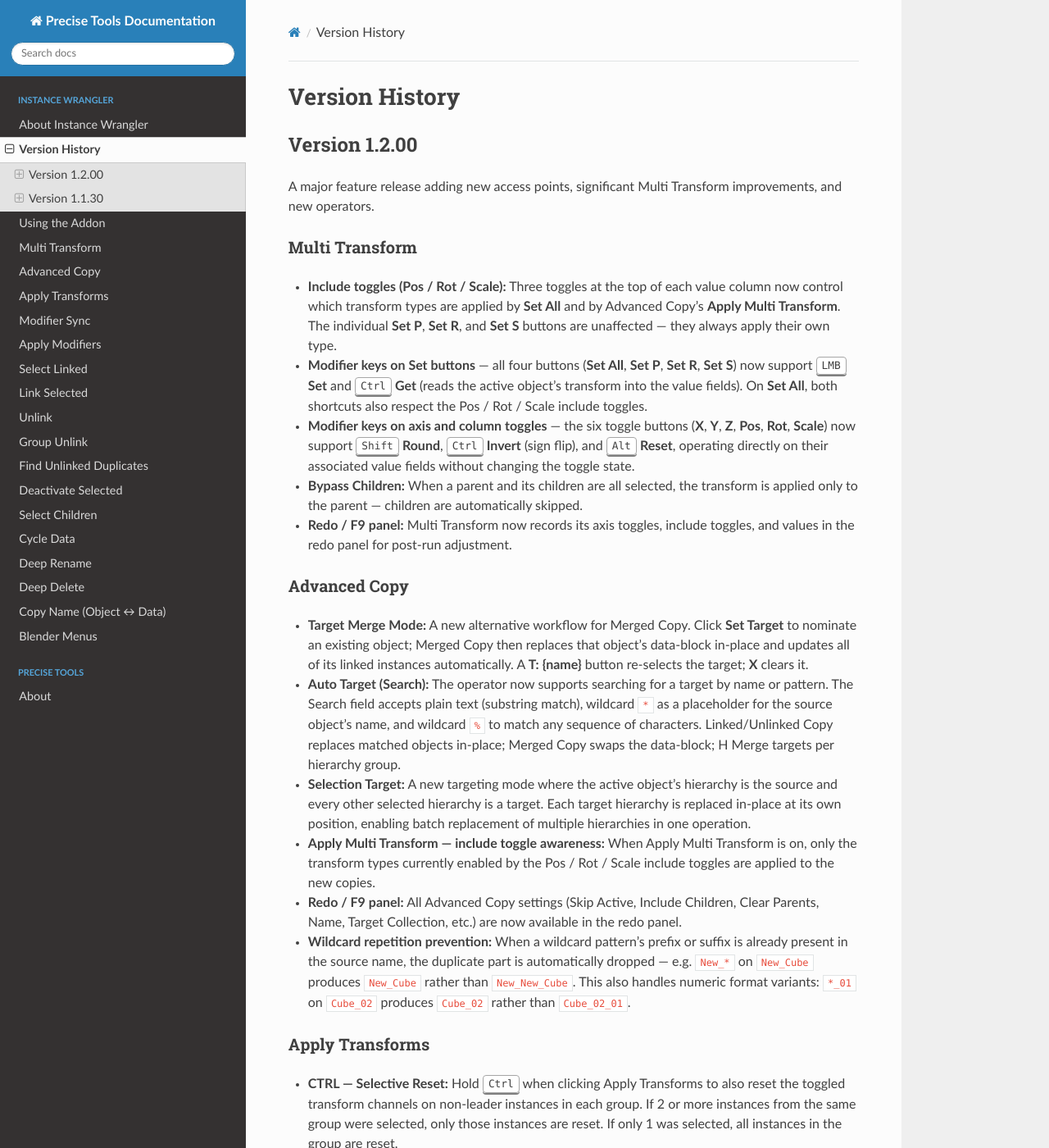
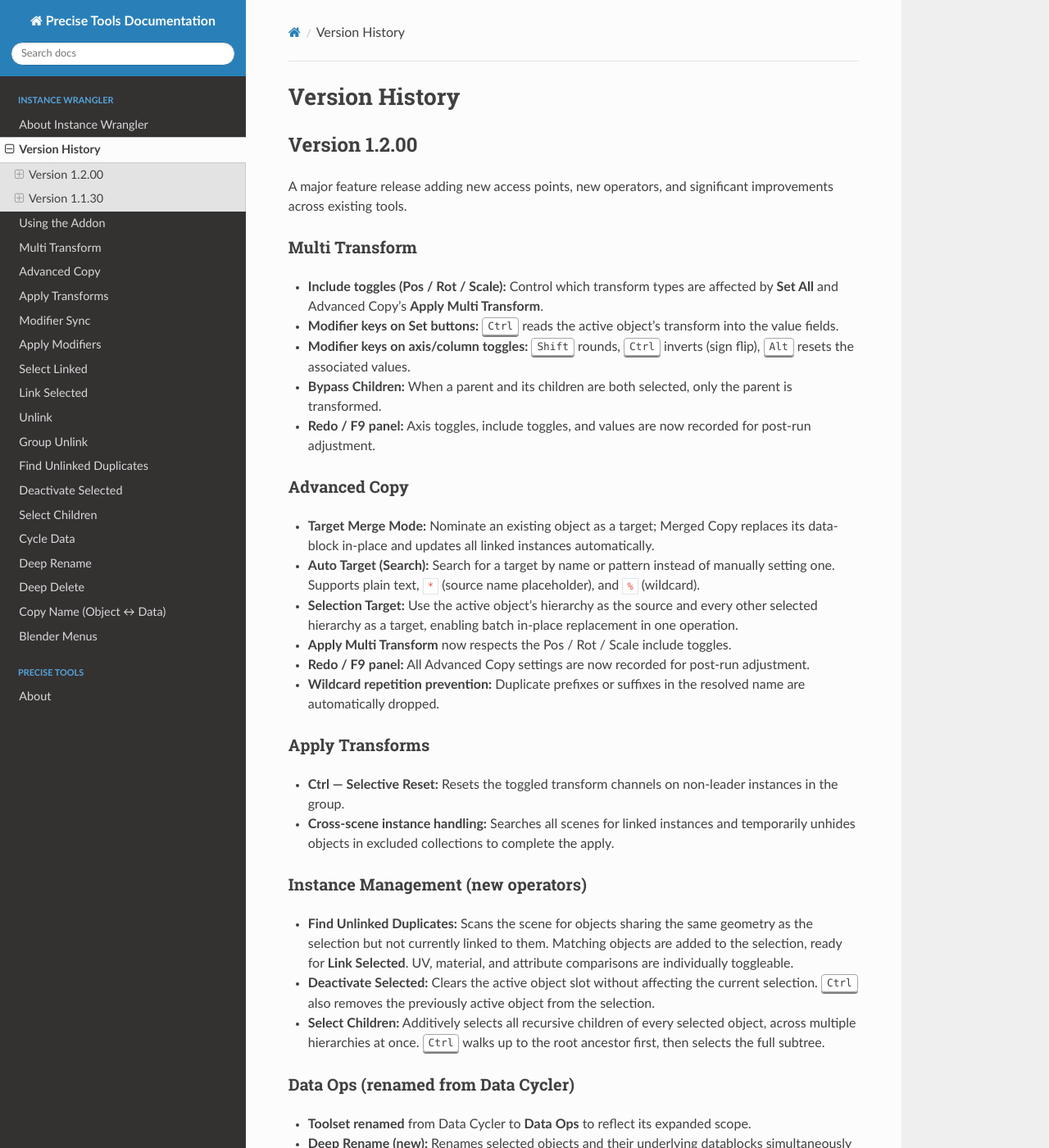
Before and after one commit to jb1981dev/Precise-Docs, a Sphinx documentation site: the page built from docs/source/instwrangler/iwversions.rst, in a window 1280 px wide and 1400 px high. Shown: the whole window at 82% size. Built offline with Sphinx 7.4.7 and the Read the Docs theme 3.1.0, drawn with Linux system fonts in a browser that asks for light colours; some of the changed text lies outside the part shown.

Commit message:
Refactor Multi Transform and Advanced Copy documentation for clarity and consistency

```diff
--- a/docs/source/instwrangler/iwversions.rst
+++ b/docs/source/instwrangler/iwversions.rst
@@ -6,69 +6,59 @@ Version History
 Version 1.2.00
 --------------
 
-A major feature release adding new access points, significant Multi Transform improvements, and new operators.
+A major feature release adding new access points, new operators, and significant improvements across existing tools.
 
 Multi Transform
 ^^^^^^^^^^^^^^^
 
-* **Include toggles (Pos / Rot / Scale):** Three toggles at the top of each value column now control which transform types are applied by **Set All** and by Advanced Copy's **Apply Multi Transform**. The individual **Set P**, **Set R**, and **Set S** buttons are unaffected — they always apply their own type.
-* **Modifier keys on Set buttons** — all four buttons (**Set All**, **Set P**, **Set R**, **Set S**) now support :kbd:`LMB` **Set** and :kbd:`Ctrl` **Get** (reads the active object's transform into the value fields). On **Set All**, both shortcuts also respect the Pos / Rot / Scale include toggles.
-* **Modifier keys on axis and column toggles** — the six toggle buttons (**X**, **Y**, **Z**, **Pos**, **Rot**, **Scale**) now support :kbd:`Shift` **Round**, :kbd:`Ctrl` **Invert** (sign flip), and :kbd:`Alt` **Reset**, operating directly on their associated value fields without changing the toggle state.
-
-* **Bypass Children:** When a parent and its children are all selected, the transform is applied only to the parent — children are automatically skipped.
-* **Redo / F9 panel:** Multi Transform now records its axis toggles, include toggles, and values in the redo panel for post-run adjustment.
+* **Include toggles (Pos / Rot / Scale):** Control which transform types are affected by **Set All** and Advanced Copy's **Apply Multi Transform**.
+* **Modifier keys on Set buttons:** :kbd:`Ctrl` reads the active object's transform into the value fields.
+* **Modifier keys on axis/column toggles:** :kbd:`Shift` rounds, :kbd:`Ctrl` inverts (sign flip), :kbd:`Alt` resets the associated values.
+* **Bypass Children:** When a parent and its children are both selected, only the parent is transformed.
+* **Redo / F9 panel:** Axis toggles, include toggles, and values are now recorded for post-run adjustment.
 
 Advanced Copy
 ^^^^^^^^^^^^^
 
-* **Target Merge Mode:** A new alternative workflow for Merged Copy. Click **Set Target** to nominate an existing object; Merged Copy then replaces that object's data-block in-place and updates all of its linked instances automatically. A **T: {name}** button re-selects the target; **X** clears it.
-* **Auto Target (Search):** The operator now supports searching for a target by name or pattern. The Search field accepts plain text (substring match), wildcard ``*`` as a placeholder for the source object's name, and wildcard ``%`` to match any sequence of characters. Linked/Unlinked Copy replaces matched objects in-place; Merged Copy swaps the data-block; H Merge targets per hierarchy group.
-* **Selection Target:** A new targeting mode where the active object's hierarchy is the source and every other selected hierarchy is a target. Each target hierarchy is replaced in-place at its own position, enabling batch replacement of multiple hierarchies in one operation.
-* **Apply Multi Transform — include toggle awareness:** When Apply Multi Transform is on, only the transform types currently enabled by the Pos / Rot / Scale include toggles are applied to the new copies.
-* **Redo / F9 panel:** All Advanced Copy settings (Skip Active, Include Children, Clear Parents, Name, Target Collection, etc.) are now available in the redo panel.
-* **Wildcard repetition prevention:** When a wildcard pattern's prefix or suffix is already present in the source name, the duplicate part is automatically dropped — e.g. ``New_*`` on ``New_Cube`` produces ``New_Cube`` rather than ``New_New_Cube``. This also handles numeric format variants: ``*_01`` on ``Cube_02`` produces ``Cube_02`` rather than ``Cube_02_01``.
+* **Target Merge Mode:** Nominate an existing object as a target; Merged Copy replaces its data-block in-place and updates all linked instances automatically.
+* **Auto Target (Search):** Search for a target by name or pattern instead of manually setting one. Supports plain text, ``*`` (source name placeholder), and ``%`` (wildcard).
+* **Selection Target:** Use the active object's hierarchy as the source and every other selected hierarchy as a target, enabling batch in-place replacement in one operation.
+* **Apply Multi Transform** now respects the Pos / Rot / Scale include toggles.
+* **Redo / F9 panel:** All Advanced Copy settings are now recorded for post-run adjustment.
+* **Wildcard repetition prevention:** Duplicate prefixes or suffixes in the resolved name are automatically dropped.
 
 Apply Transforms
 ^^^^^^^^^^^^^^^^
 
-* **CTRL — Selective Reset:** Hold :kbd:`Ctrl` when clicking Apply Transforms to also reset the toggled transform channels on non-leader instances in each group. If 2 or more instances from the same group were selected, only those instances are reset. If only 1 was selected, all instances in the group are reset.
-* **Cross-scene instance handling:** The operator now searches all scenes for instances of the selected data-block, and temporarily unhides objects in excluded or hidden collections to perform the apply.
+* **Ctrl — Selective Reset:** Resets the toggled transform channels on non-leader instances in the group.
+* **Cross-scene instance handling:** Searches all scenes for linked instances and temporarily unhides objects in excluded collections to complete the apply.
 
-Find Unlinked Duplicates (new)
-^^^^^^^^^^^^^^^^^^^^^^^^^^^^^^
+Instance Management (new operators)
+^^^^^^^^^^^^^^^^^^^^^^^^^^^^^^^^^^^^^
 
-* New operator in the **Instance Management** section. Scans the scene for objects that share the same geometry as the selected object(s) — identified by a SHA256 fingerprint — but are not currently linked to them. Matching objects are added to your selection, ready for **Link Selected**.
-* Three comparison toggles refine the fingerprint: **UV** (default on), **Mat** (default off), **Attr** (default off). Available as mini-toggles in the panel and in the redo/F9 panel.
-
-Deactivate Selected (new)
-^^^^^^^^^^^^^^^^^^^^^^^^^
-
-* New operator in the **Instance Management** section. Clears the active object slot without affecting the current selection — a convenience that is otherwise impossible in vanilla Blender. Supports :kbd:`Ctrl` to also remove the previously active object from the selection entirely.
-
-Select Children (new)
-^^^^^^^^^^^^^^^^^^^^^
-
-* New operator in the **Instance Management** section. Additively selects all recursive children of every selected object simultaneously, across any number of separate hierarchies at once. Supports :kbd:`Ctrl` to walk up to the root ancestor of each selected object first, then select that root's entire subtree.
+* **Find Unlinked Duplicates:** Scans the scene for objects sharing the same geometry as the selection but not currently linked to them. Matching objects are added to the selection, ready for **Link Selected**. UV, material, and attribute comparisons are individually toggleable.
+* **Deactivate Selected:** Clears the active object slot without affecting the current selection. :kbd:`Ctrl` also removes the previously active object from the selection.
+* **Select Children:** Additively selects all recursive children of every selected object, across multiple hierarchies at once. :kbd:`Ctrl` walks up to the root ancestor first, then selects the full subtree.
 
 Data Ops (renamed from Data Cycler)
-^^^^^^^^^^^^^^^^^^^^^^^^^^^^^^^^^^^^
+^^^^^^^^^^^^^^^^^^^^^^^^^^^^^^^^^^^^^
 
-* The **Data Cycler** toolset has been renamed to **Data Ops** to reflect its expanded scope beyond cycling.
-* **Deep Rename (new):** Renames selected objects and their underlying datablocks simultaneously using a flexible naming pattern. Supports tokens: ``*`` (original name) and ``#`` / ``##`` / ``###`` (1-based selection index, zero-padded). The active object is always #1.
-* **Deep Delete (new):** Deletes selected objects and automatically removes any datablocks that become orphaned in the process. :kbd:`Ctrl` also finds and deletes all other objects in the scene sharing the same datablocks.
+* **Toolset renamed** from Data Cycler to **Data Ops** to reflect its expanded scope.
+* **Deep Rename (new):** Renames selected objects and their underlying datablocks simultaneously using a pattern with ``*`` (original name) and ``#`` / ``##`` / ``###`` (index) tokens.
+* **Deep Delete (new):** Deletes selected objects and removes any orphaned datablocks. :kbd:`Ctrl` also deletes all other objects in the scene sharing the same datablocks.
 
 New Access Points
 ^^^^^^^^^^^^^^^^^
 
-* **Popup Menu (:kbd:`Ctrl+Y`):** A floating popup containing all toolsets, accessible from anywhere in the 3D Viewport in Object Mode or Edit Mode.
-* **Right-Click Context Menus:** All major operators are now available in the right-click menu in both Object Mode and Edit Mode.
-* **Header Toolbar:** The IW logo button is permanently present in the 3D Viewport tool header. Click it to toggle inline icon buttons for each toolkit; each opens a popover panel anchored below the header bar.
+* **Popup Menu (:kbd:`Ctrl+Y`):** A floating popup with all toolsets, accessible anywhere in the 3D Viewport.
+* **Right-Click Context Menus:** All major operators are available in the right-click menu in Object Mode and Edit Mode.
+* **Header Toolbar:** An IW logo button in the tool header toggles inline icon buttons; each opens a popover panel for its toolset.
 
 Preferences
 ^^^^^^^^^^^
 
-* **Toolset visibility and ordering:** Each toolset now has four controls in the preferences table — show/hide in the N-panel, show/hide in the popup menu, display order, and default expanded state for new scenes.
-* **Custom icons:** Each toolset now has a dedicated icon used in the preferences table, N-panel headers, popup menu, right-click menus, and header toolbar.
+* **Toolset visibility and ordering:** Control show/hide in the N-panel and popup, display order, and default expanded state per toolset.
+* **Custom icons:** Each toolset has a dedicated icon used throughout the UI.
 
 .. _version_1_1_30:
 
```
